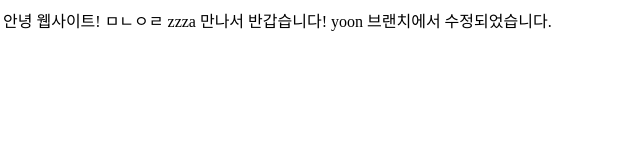
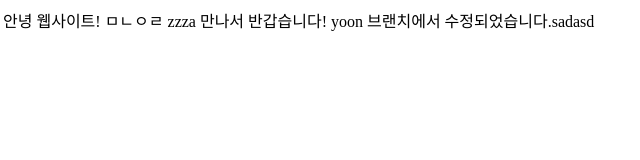
Before and after one commit to yoon5450/learn-html, a plain HTML site: page index.html in a window 1280 px wide. Shown: the full height of the page, 5-645 px from the left. Drawn offline with Linux system fonts and the light colour scheme.

Commit message:
두 번째 파일 수정

```diff
--- a/index.html
+++ b/index.html
@@ -8,6 +8,6 @@
 <body>
     안녕 웹사이트! ㅁㄴㅇㄹ zzza
     만나서 반갑습니다!
-    yoon 브랜치에서 수정되었습니다.
+    yoon 브랜치에서 수정되었습니다.sadasd
 </body>
 </html>
```
